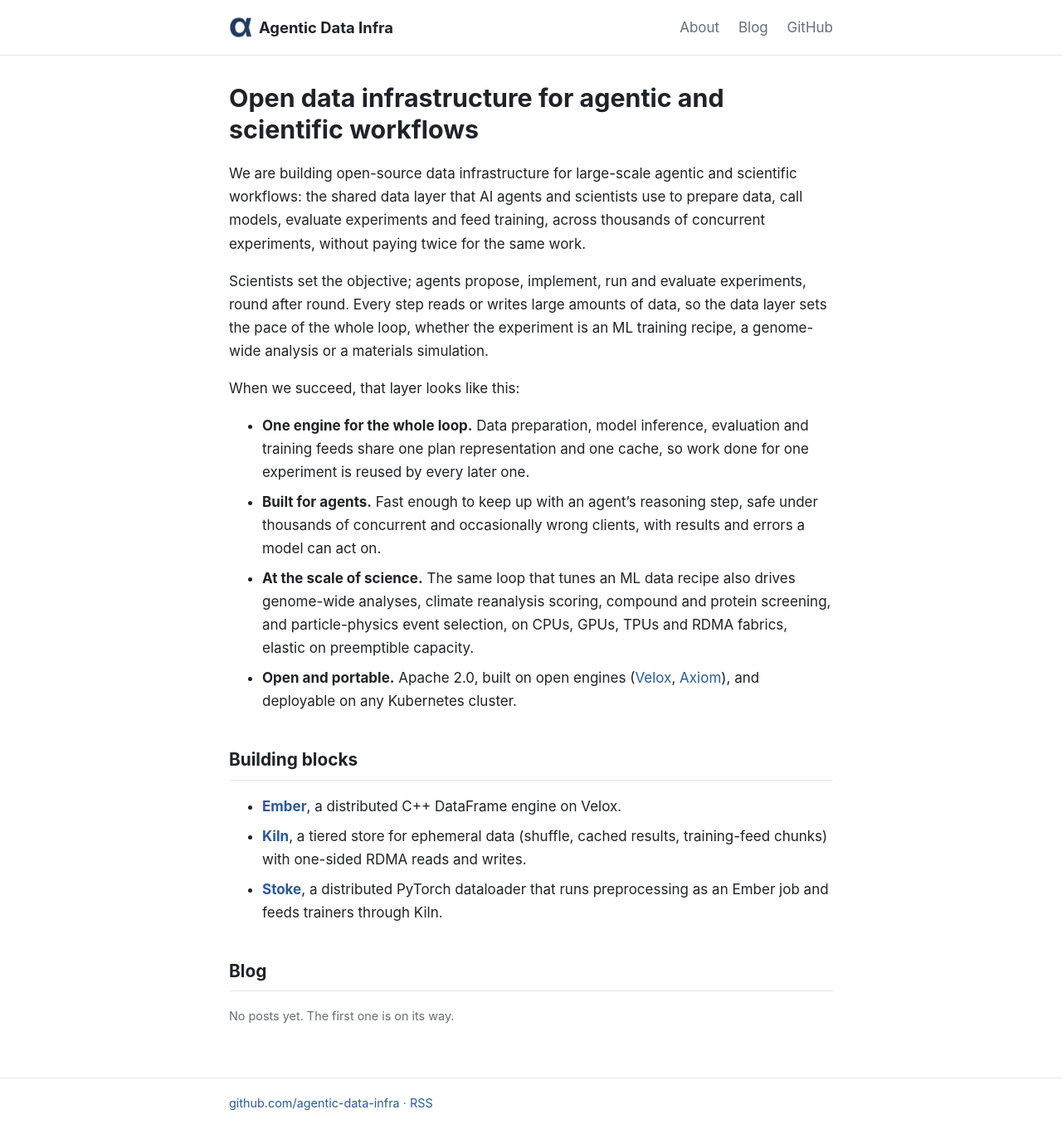
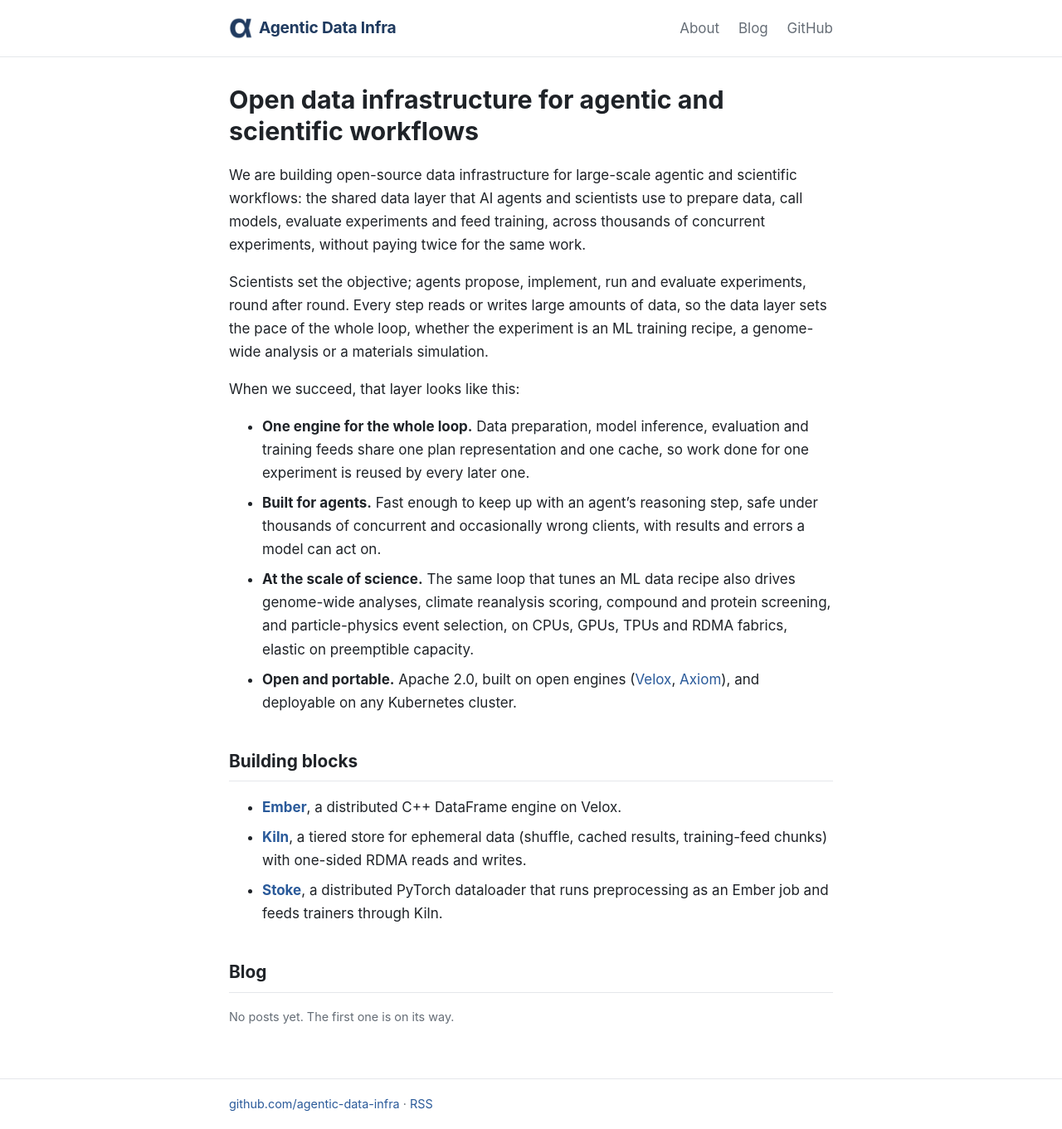
Before and after one commit to agentic-data-infra/agentic-data-infra.github.io, a Jekyll site: the page built from index.md, in a window 1280 px wide. Shown: the whole page at 83% size. Built offline with Jekyll 4.4.1, drawn with Linux system fonts in a browser that asks for light colours.

Commit message:
Use brand navy for the site title
Co-Authored-By: Claude Opus 5.5 (1M context) <noreply@anthropic.com>
Claude-Session: https://claude.ai/code/session_017aj1A4Lq4qbwP2MjPL52CD

```diff
--- a/assets/css/site.css
+++ b/assets/css/site.css
@@ -1,8 +1,8 @@
 :root {
-  --bg: #ffffff; --fg: #1f2328; --muted: #656d76; --accent: #2a5a9a; --rule: #e5e7eb;
+  --bg: #ffffff; --fg: #1f2328; --muted: #656d76; --accent: #2a5a9a; --rule: #e5e7eb; --brand: #1f3a5f;
 }
 @media (prefers-color-scheme: dark) {
-  :root { --bg: #0f1115; --fg: #e6e6e6; --muted: #9aa1aa; --accent: #9db8e0; --rule: #2a2e35; }
+  :root { --bg: #0f1115; --fg: #e6e6e6; --muted: #9aa1aa; --accent: #9db8e0; --rule: #2a2e35; --brand: #c9d8ec; }
 }
 * { box-sizing: border-box; }
 body {
@@ -14,7 +14,8 @@ a { color: var(--accent); text-decoration: none; }
 a:hover { text-decoration: underline; }
 .site-header { border-bottom: 1px solid var(--rule); padding: 18px 0; }
 .site-header .wrap { display: flex; flex-wrap: wrap; justify-content: space-between; align-items: center; gap: 8px; }
-.site-title { display: flex; align-items: center; gap: 8px; font-weight: 700; font-size: 1.15rem; color: var(--fg); }
+.site-title { display: flex; align-items: center; gap: 8px; font-weight: 700; font-size: 1.2rem; letter-spacing: -0.01em; color: var(--brand); }
+.site-title:hover { text-decoration: none; }
 .site-title picture { display: flex; }
 .site-title img { width: 28px; height: 28px; }
 nav a { margin-left: 18px; color: var(--muted); }
```
